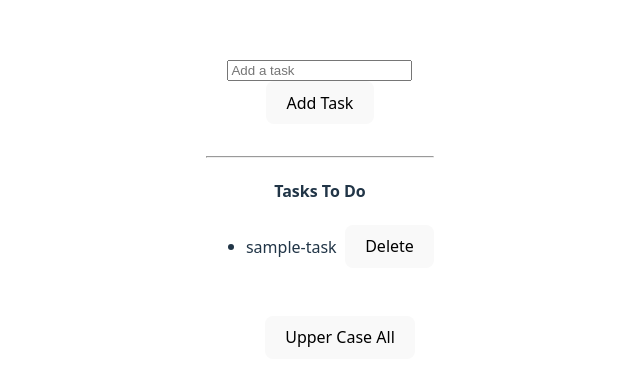
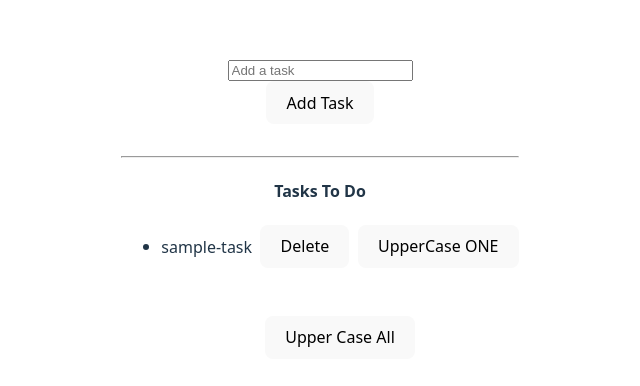
Before and after one commit to Manojdhage-git/React, a React (Vite) app in the folder React-2/: page / in a window 1280 px wide. Shown: the part 184-570 px from the top of the page, without its empty margins (320-960 px from the left). Built offline with nearby package versions, Linux system fonts and the light colour scheme.

Commit message:
Update One element in array (UpperCase)

```diff
--- a/React-2/src/ToDoList.jsx
+++ b/React-2/src/ToDoList.jsx
@@ -33,6 +33,19 @@
 
     }
 
+    let upperCaseOne = (id) => {
+        setTodos((prevTodos) => {
+            return prevTodos.map((todo) => {
+                if (todo.id === id) {
+                    return { ...todo, task: todo.task.toUpperCase() };
+                }
+                return todo;
+            });
+        });
+
+    }
+
+
     return (
         <div>
             <input placeholder="Add a task" value={newTodo} onChange={updateTadoValue}/>
@@ -51,6 +64,8 @@
                     <span>{todo.task}</span>
                     &nbsp;&nbsp;
                     <button onClick={()=>deleteTodo(todo.id)}>Delete</button>
+                    &nbsp;&nbsp;
+                     <button onClick={()=>upperCaseOne(todo.id)}>UpperCase ONE</button>
                     </li>
                 ))}
                 <br />
```
